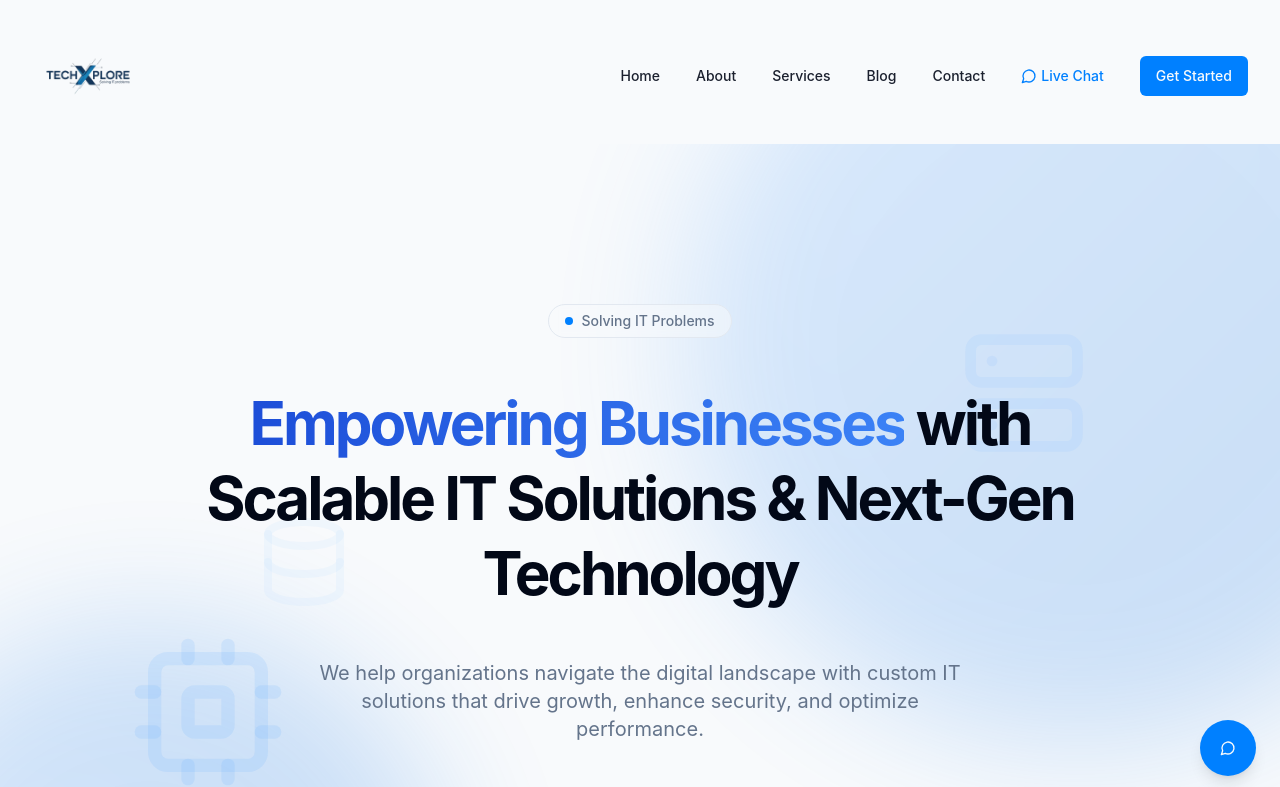
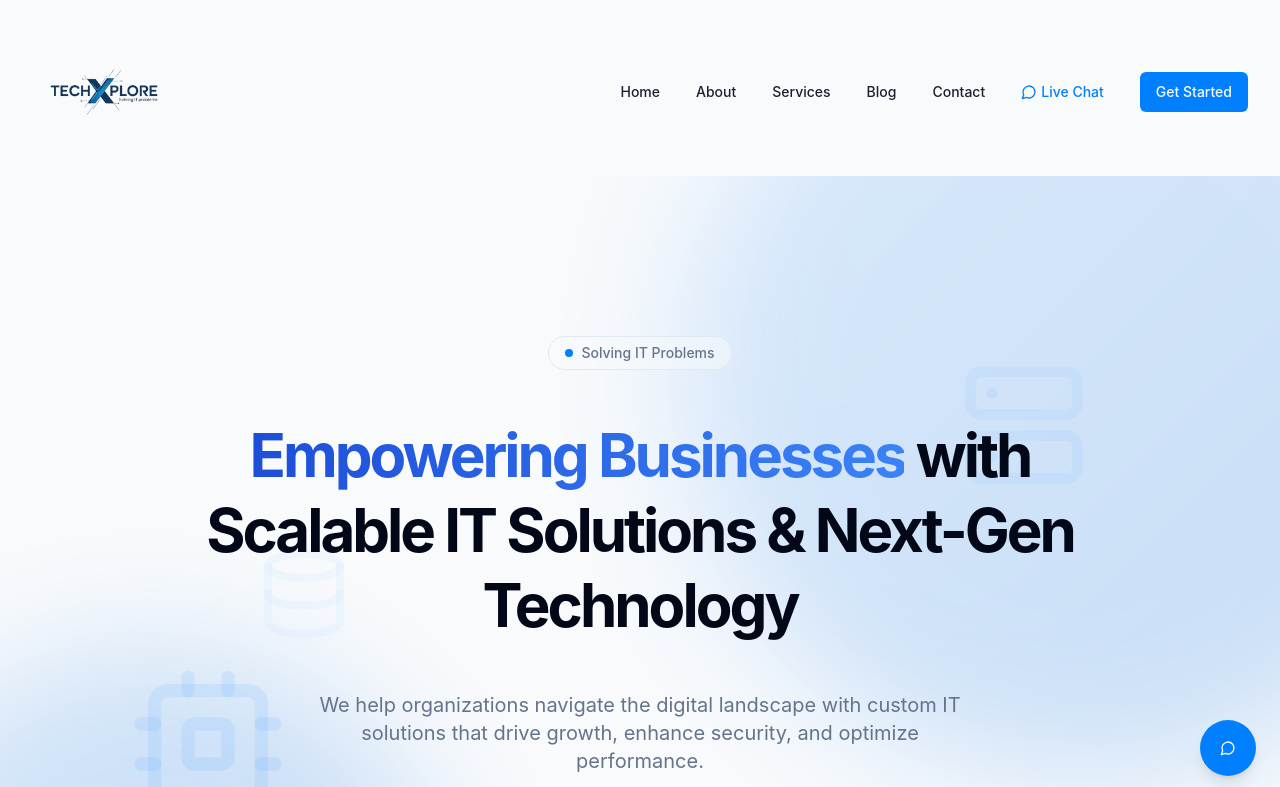
Before and after one commit to Shashank-ray2053/techscalability-hub, a React (Vite) app: page / in a window 1280 px wide. Shown: the top 787 px of the page. Built offline with nearby package versions, Linux system fonts and the light colour scheme.

Commit message:
Fix: Increase logo size
Adjust logo size in the Navbar component.

```diff
--- a/src/components/Navbar.tsx
+++ b/src/components/Navbar.tsx
@@ -1,3 +1,4 @@
+
 import { useState, useEffect } from "react";
 import { Container } from "@/components/ui/Container";
 import { Button } from "@/components/ui/button";
@@ -104,7 +105,7 @@ export function Navbar() {
               <img
                 src="/lovable-uploads/8ba19533-60ad-4952-b0e3-9764de070c12.png"
                 alt="TechXplore Logo"
-                className="h-32 md:h-28 mr-2"
+                className="h-40 md:h-36 mr-2"
               />
             </button>
           </div>
--- a/src/pages/Index.tsx
+++ b/src/pages/Index.tsx
@@ -59,7 +59,7 @@ const Index = () => {
   return (
     <div className="min-h-screen flex flex-col overflow-x-hidden">
       <Navbar />
-      <main className="flex-grow pt-36"> {/* Increased top padding from pt-32 to pt-36 to accommodate larger logo */}
+      <main className="flex-grow pt-44"> {/* Increased top padding from pt-36 to pt-44 to accommodate larger logo */}
         <Hero />
         <Services />
         <WhyChooseUs />
--- a/src/pages/LiveChatPage.tsx
+++ b/src/pages/LiveChatPage.tsx
@@ -9,7 +9,7 @@ const LiveChatPage = () => {
   return (
     <div className="min-h-screen flex flex-col">
       <Navbar />
-      <main className="flex-grow pt-36 pb-16"> {/* Increased top padding from pt-32 to pt-36 to accommodate larger logo */}
+      <main className="flex-grow pt-44 pb-16"> {/* Increased top padding from pt-36 to pt-44 to accommodate larger logo */}
         <div className="relative overflow-hidden bg-gradient-to-b from-background to-secondary/30 py-12">
           {/* Tech-related background elements */}
           <div aria-hidden="true" className="absolute inset-0 -z-10 overflow-hidden pointer-events-none">
```
